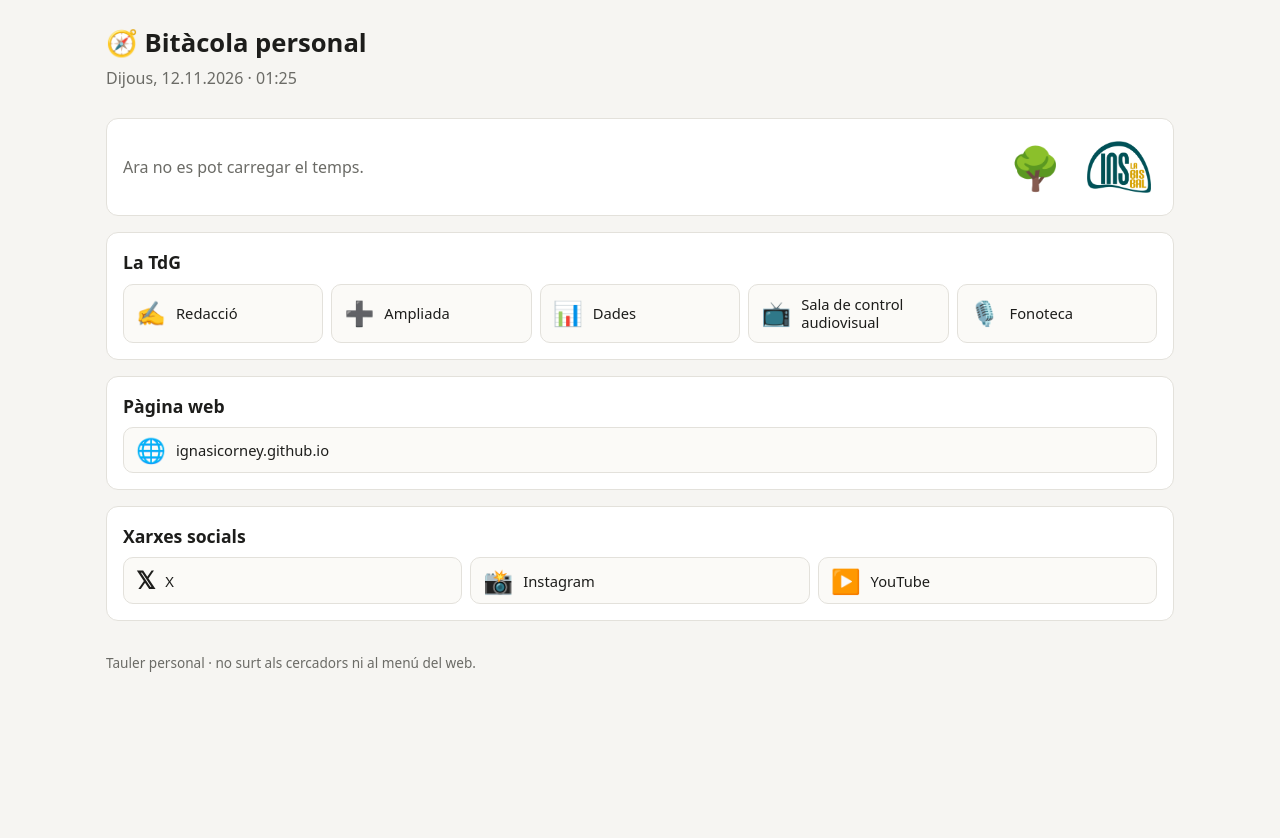
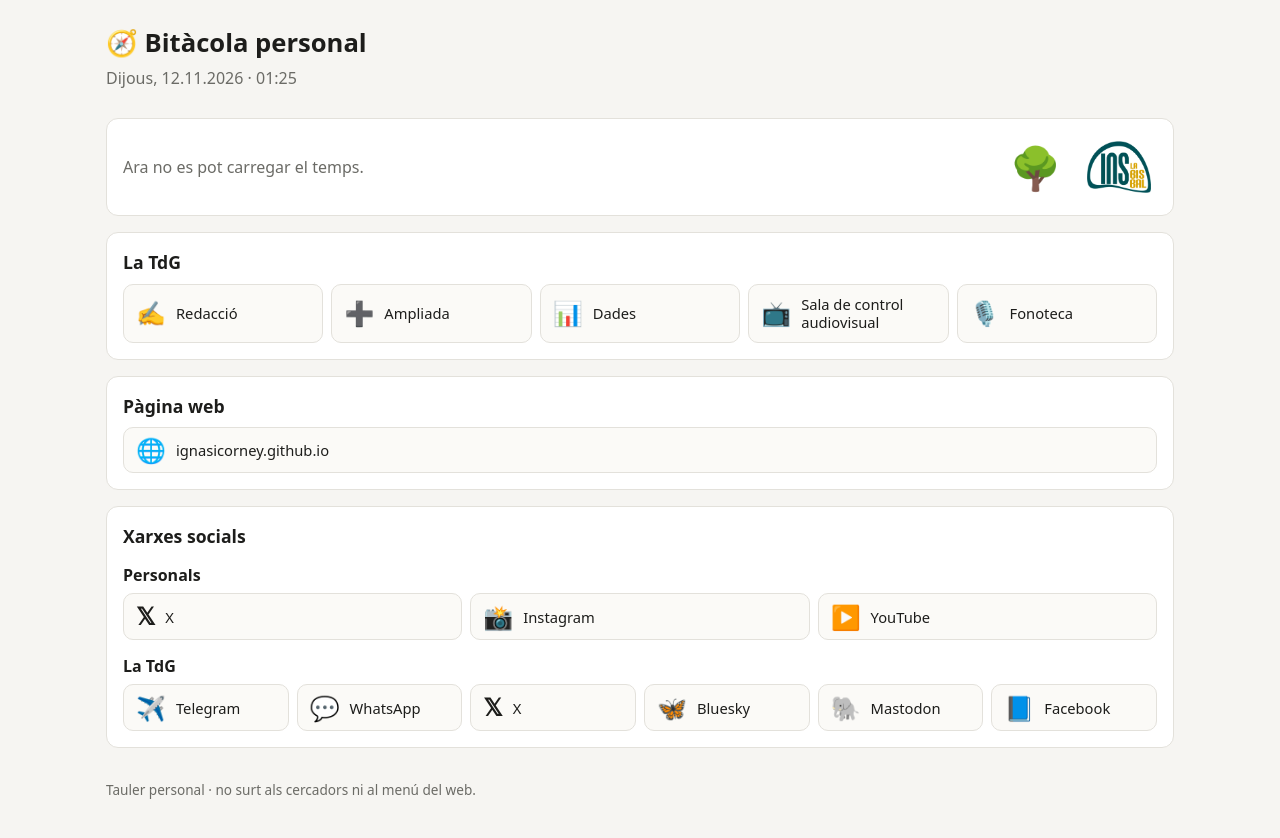
Before and after one commit to ignasicorney/ignasicorney.github.io, a Jekyll site: the page built from tauler/index.html, in a window 1280 px wide. Shown: the top 838 px of the page. Built offline with Jekyll 4.4.1, drawn with Linux system fonts in a browser that asks for light colours.

Commit message:
Tauler: totes les xarxes socials (personals i de La TdG)
Co-Authored-By: Claude Opus 5.5 <noreply@anthropic.com>
Claude-Session: https://claude.ai/code/session_01JwSTkzaf1EdWiLNUeJF7Rt

```diff
--- a/tauler/index.html
+++ b/tauler/index.html
@@ -385,10 +385,20 @@ a.tira-it:hover{color:var(--accent);text-decoration:underline}
 
   <section id="xarxes" class="ample">
     <h2 style="text-transform:none">Xarxes socials</h2>
+    <h3>Personals</h3>
     <div class="tdg-accessos">
       <a class="tdg-acces" target="_blank" rel="noopener" href="https://x.com/ignasicorney"><span class="tdg-ico"><b style="font-family:serif">𝕏</b></span><span>X</span></a>
       <a class="tdg-acces" target="_blank" rel="noopener" href="https://www.instagram.com/ignasicorney/"><span class="tdg-ico">📸</span><span>Instagram</span></a>
       <a class="tdg-acces" target="_blank" rel="noopener" href="https://www.youtube.com/ignasicorney"><span class="tdg-ico">▶️</span><span>YouTube</span></a>
+    </div>
+    <h3>La TdG</h3>
+    <div class="tdg-accessos">
+      <a class="tdg-acces" target="_blank" rel="noopener" href="https://t.me/laTdG_podcast"><span class="tdg-ico">✈️</span><span>Telegram</span></a>
+      <a class="tdg-acces" target="_blank" rel="noopener" href="https://wa.me/message/IP6CLF4SE6TME1"><span class="tdg-ico">💬</span><span>WhatsApp</span></a>
+      <a class="tdg-acces" target="_blank" rel="noopener" href="https://x.com/laTdeG"><span class="tdg-ico"><b style="font-family:serif">𝕏</b></span><span>X</span></a>
+      <a class="tdg-acces" target="_blank" rel="noopener" href="https://bsky.app/profile/latdg-podcast.bsky.social"><span class="tdg-ico">🦋</span><span>Bluesky</span></a>
+      <a class="tdg-acces" target="_blank" rel="noopener" href="https://mastodon.social/@latdg"><span class="tdg-ico">🐘</span><span>Mastodon</span></a>
+      <a class="tdg-acces" target="_blank" rel="noopener" href="https://www.facebook.com/latdg.podcast"><span class="tdg-ico">📘</span><span>Facebook</span></a>
     </div>
   </section>
 
```
